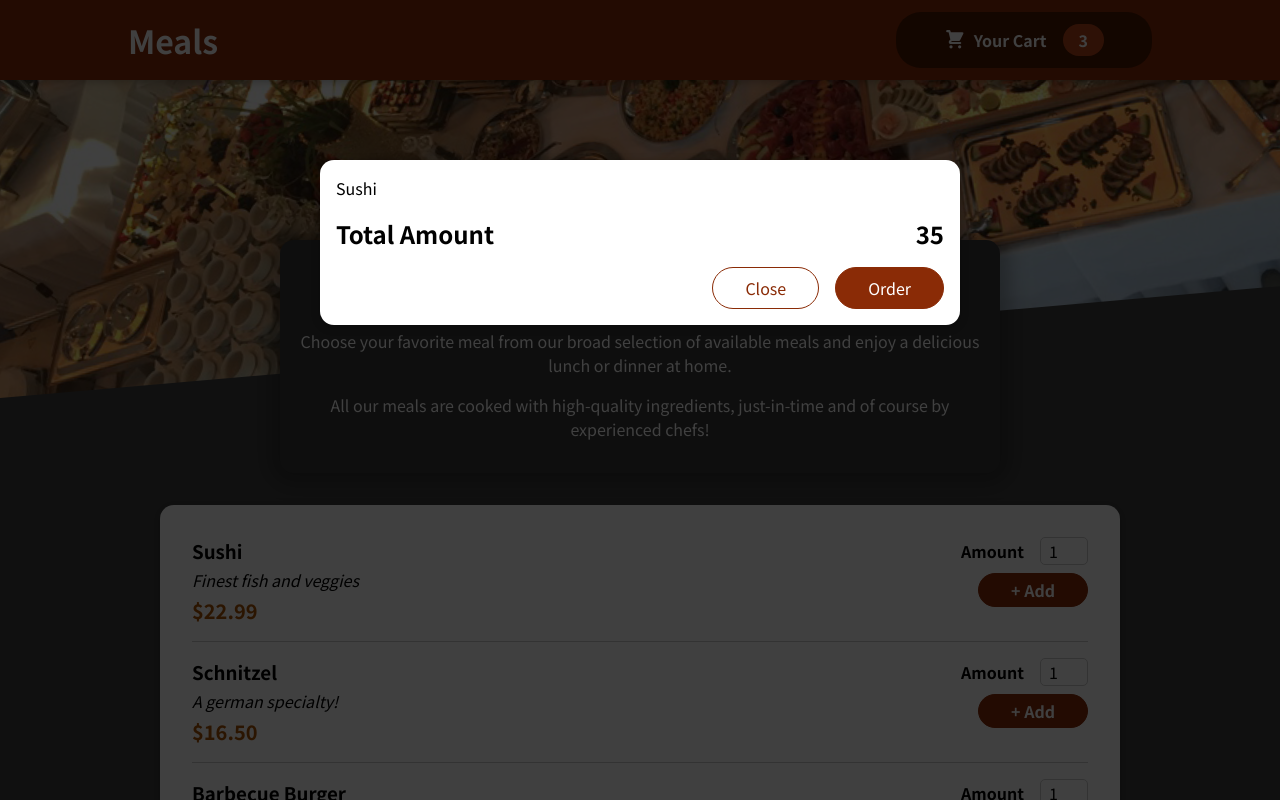
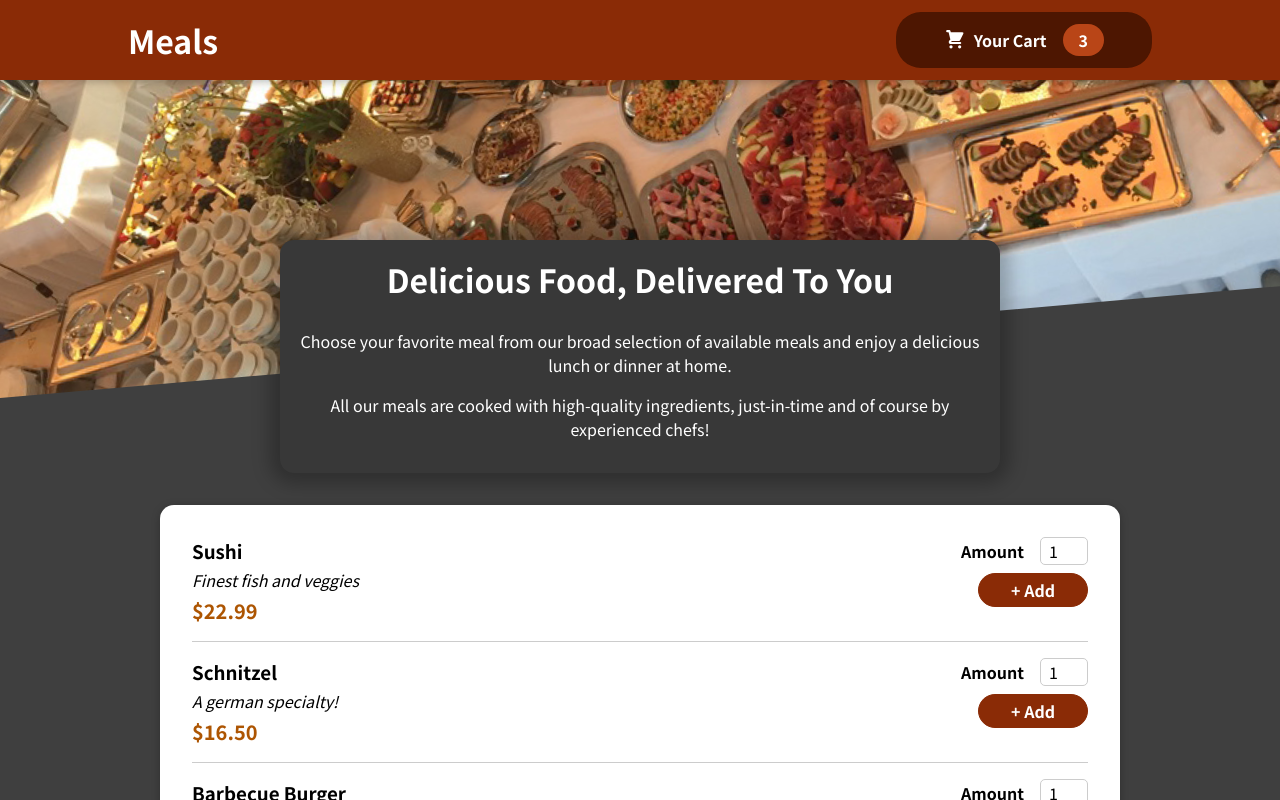
Before and after one commit to ftovaro/food_order_app, a React (Create React App) app: page / in a window 1280 px wide. Shown: the top 800 px of the page. Built offline with nearby package versions, Linux system fonts and the light colour scheme.

Commit message:
Managing Cart and Modal State

```diff
--- a/src/App.js
+++ b/src/App.js
@@ -1,12 +1,23 @@
 import Header from "./components/Layout/Header";
 import Meals from "./components/Meals/Meals";
 import Cart from "./components/Cart/Cart";
+import { useState } from "react";
 
 function App() {
+  const [carIsShown, setCartIsShown] = useState(false);
+
+  const showCartHandler = () => {
+    setCartIsShown(true);
+  };
+
+  const hideCartHandler = () => {
+    setCartIsShown(false);
+  };
+
   return (
     <>
-      <Cart />
-      <Header />
+      {carIsShown && <Cart onClose={hideCartHandler} />}
+      <Header onShownCart={showCartHandler} />
       <main>
         <Meals />
       </main>
--- a/src/components/Cart/Cart.js
+++ b/src/components/Cart/Cart.js
@@ -1,7 +1,7 @@
 import classes from "./Cart.module.css";
 import Modal from "../UI/Modal";
 
-const Cart = () => {
+const Cart = (props) => {
   const cartItems = (
     <ul className={classes["cart-items"]}>
       {[{ id: "c1", name: "Sushi", amount: 2, price: 12.99 }].map((item) => {
@@ -10,14 +10,16 @@
     </ul>
   );
   return (
-    <Modal>
+    <Modal onClose={props.onClose}>
       {cartItems}
       <div className={classes.total}>
         <span>Total Amount</span>
         <span>35</span>
       </div>
       <div className={classes.actions}>
-        <button className={classes["button--alt"]}>Close</button>
+        <button className={classes["button--alt"]} onClick={props.onClose}>
+          Close
+        </button>
         <button className={classes.button}>Order</button>
       </div>
     </Modal>
--- a/src/components/Layout/Header.js
+++ b/src/components/Layout/Header.js
@@ -7,7 +7,7 @@
     <>
       <header className={classes.header}>
         <h1>Meals</h1>
-        <HeaderCartButton />
+        <HeaderCartButton onClick={props.onShownCart} />
       </header>
       <div className={classes["main-image"]}>
         <img src={mealsImage} alt="A table full of delicious food" />
--- a/src/components/Layout/HeaderCartButton.js
+++ b/src/components/Layout/HeaderCartButton.js
@@ -1,9 +1,9 @@
 import classes from "./HeaderCartButton.module.css";
 import CartIcon from "./CartIcon";
 
-const HeaderCartButton = () => {
+const HeaderCartButton = (props) => {
   return (
-    <button className={classes.button}>
+    <button className={classes.button} onClick={props.onClick}>
       <span className={classes.icon}>
         <CartIcon />
       </span>
--- a/src/components/UI/Modal.js
+++ b/src/components/UI/Modal.js
@@ -2,7 +2,7 @@
 import ReactDOM from "react-dom";
 
 const Backdrop = (props) => {
-  return <div className={classes.backdrop} />;
+  return <div className={classes.backdrop} onClick={props.onClose} />;
 };
 
 const ModalOverlay = (props) => {
@@ -18,7 +18,10 @@
 const Modal = (props) => {
   return (
     <>
-      {ReactDOM.createPortal(<Backdrop />, portalElement)}
+      {ReactDOM.createPortal(
+        <Backdrop onClose={props.onClose} />,
+        portalElement
+      )}
       {ReactDOM.createPortal(
         <ModalOverlay>{props.children}</ModalOverlay>,
         portalElement
```
